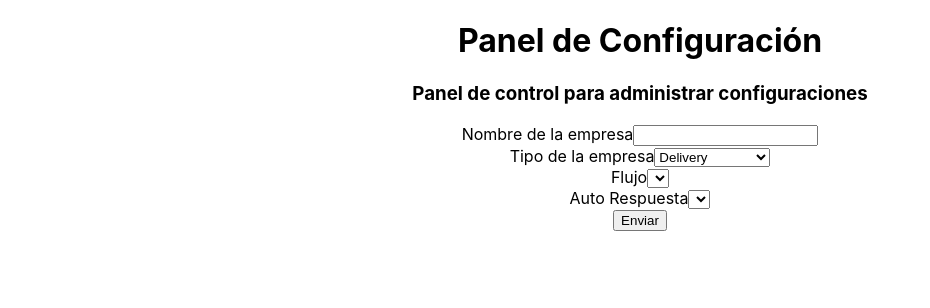
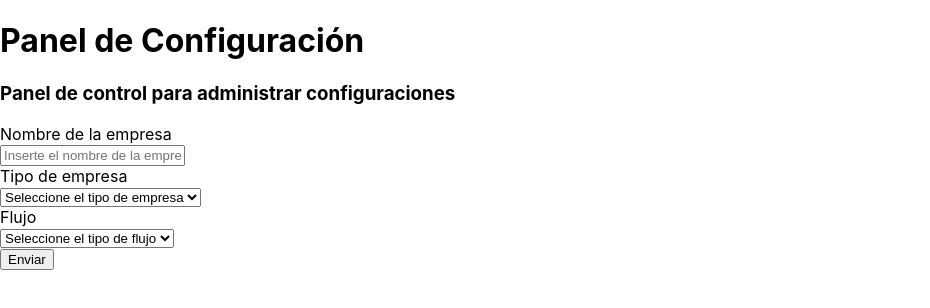
Before and after one commit to Pimed23/configurations-panel, a React (Create React App) app: page / in a window 1280 px wide. Shown: the top 308 px of the page, without its empty margins (0-930 px from the left). Built offline with nearby package versions, Linux system fonts and the light colour scheme.

Commit message:
Manejo de componentes y comportamientos

```diff
--- a/src/App.tsx
+++ b/src/App.tsx
@@ -1,42 +1,140 @@
-import React from 'react';
+import React, {useState, useEffect, FormEvent, Fragment} from 'react';
 import './App.css';
 
+// Utilizando named export para evitar errores
+import { InputField } from './components/InputField';
+import { SelectField } from './components/SelectField';
+import { HeaderField } from './components/Header';
+import { SubmitButton } from './components/SubmitButton';
+
+// Opciones de la lista Tipo de empresa
+const businessTypeList = [
+    {key:'0', value:'def', option:'Seleccione el tipo de empresa'},
+    {key:'1', value:'dlv', option:'Delivery'},
+    {key:'2', value:'sl', option:'Social Listening'},
+    {key:'3', value:'msj', option:'Mensajería'}
+];
+
+// Opciones de la lista Flujo
+const flowCompleteList = [
+    {key:'0', value:'def', option:'Seleccione el tipo de flujo'},
+    {key:'1', value:'com', option:'Completo'},
+    {key:'2', value:'rya', option:'Responde y atiende'},
+    {key:'3', value:'ati', option:'Atiende'},
+    {key:'4', value:'cyr', option:'Clasifica y responde'},
+    {key:'5', value:'res', option:'Responde'}
+]
+
+// Opciones de la lista Auto Respuesta
+const autoReplyCompleteList = [
+    {key:'0', value:'def', option:'Selecciona la Auto Respuesta'},
+    {key:'1', value:'des', option:'Deshabilitado'},
+    {key:'2', value:'pdd', option:'Pedir datos y derivar'},
+    {key:'3', value:'maa', option:'Manejo automático'},
+    {key:'4', value:'cla', option:'Clasificación automática'},
+]
+
 function App() {
-  return (
-    <div className="App">
-      <h1>Panel de Configuración</h1>
-      <h3>Panel de control para administrar configuraciones</h3>
-      <form>
-        <div>
-          <label>Nombre de la empresa</label>
-          <input></input>
-        </div>
-        <div>
-          <label>Tipo de la empresa</label>
-          <select>
-            <option value='dlv'>Delivery</option>
-            <option value='sl'>Social Listening</option>
-            <option value='msj'>Mensajería</option>
-          </select>
-        </div>
-        <div>
-          <label>Flujo</label>
-          <select>
-            <option value=''></option>
-          </select>
-        </div>
-        <div>
-          <label>Auto Respuesta</label>
-          <select>
-            <option value=''></option>
-          </select>
-        </div>
-        <div>
-          <button type='submit'>Enviar</button>
-        </div>
-      </form>
-    </div>
-  );
+
+    // States
+    const [businessName, setBusinessName] = useState('');
+    const [businessType, setBusinessType] = useState<string>('def');
+    const [flowType, setFlowType] = useState<string>('def');
+    const [flowTypeList, setFlowTypeList] = useState([flowCompleteList[0]]);
+    const [autoReplyType, setAutoReplyType] = useState<string>('def')
+    const [autoReplyTypeList, setAutoReplyTypeList] = useState([flowCompleteList[0]])
+
+    // Effects
+    // Controla la lista de flujo a partir del tipo de empresa elegido
+    useEffect(() => {
+        const tempFlowList = [flowCompleteList[0]];
+        setFlowType('def');
+        setAutoReplyType('def');
+
+        if(businessType === 'dlv') {
+        tempFlowList.push(flowCompleteList[1], flowCompleteList[2], flowCompleteList[3]);
+        } else if(businessType === 'sl' || businessType === 'msj') {
+        tempFlowList.push(flowCompleteList[4], flowCompleteList[5]);
+        }
+        setFlowTypeList(tempFlowList);
+    }, [businessType]);
+
+    // Controla la lista de auto respuesta a partir del tipo de flujo elegido
+    useEffect(() => {
+        const tempList = [autoReplyCompleteList[0]];
+        setAutoReplyType('def');
+
+        if(flowType === 'rya') {
+        tempList.push(autoReplyCompleteList[1], autoReplyCompleteList[2], autoReplyCompleteList[3])
+        } else if(flowType === 'res') {
+        tempList.push(autoReplyCompleteList[1], autoReplyCompleteList[4]);
+        }
+        setAutoReplyTypeList(tempList);
+    }, [flowType]);
+
+    // Envio del formulario
+    const handleSubmit = (e: FormEvent) => {
+        e.preventDefault();
+        const data = new FormData();
+        data.append('businessName', businessName);
+        data.append('businessType', businessType);
+        data.append('flowType', flowType);
+        data.append('autoReplyType', autoReplyType);
+
+        // Manejo de errores
+        if(businessName === '') {
+            console.log('Error: Ingrese el Nombre de la Empresa...');
+        } else if(businessType === 'def') {
+            console.log('Error: Seleccione el Tipo de Empresa...');
+        } else if(flowType === 'def') {
+            console.log('Error: Seleccione el Flujo de Empresa...');
+        } else if((flowType === 'rya' || flowType === 'res') && autoReplyType === 'def') {
+            console.log('Error: Seleccione el campo Auto respuesta...');
+        }
+
+        console.log(Object.fromEntries(data.entries()));
+    }
+
+    return (
+        <Fragment>
+            <HeaderField
+                title = 'Panel de Configuración'
+                subtitle = 'Panel de control para administrar configuraciones'
+            />
+
+            <form onSubmit={handleSubmit}>
+                <InputField
+                    title = 'Nombre de la empresa'
+                    message = 'Inserte el nombre de la empresa'
+                    setBusinessName = {setBusinessName}
+                />
+
+                <SelectField
+                    title = 'Tipo de empresa'
+                    selectOptions = {businessTypeList}
+                    setSelectedOption = {setBusinessType}
+                />
+
+                <SelectField
+                    title = 'Flujo'
+                    selectOptions = {flowTypeList}
+                    setSelectedOption = {setFlowType}
+                />
+
+                {(flowType === 'rya' || flowType === 'res') &&
+                <SelectField
+                    title = 'Auto Respuesta'
+                    selectOptions = {autoReplyTypeList}
+                    setSelectedOption = {setAutoReplyType}
+                />
+                }
+
+                <SubmitButton
+                    title = 'Enviar'
+                />
+            </form>
+        </Fragment>
+    );
 }
 
 export default App;
--- /dev/null
+++ b/src/components/Header.tsx
@@ -0,0 +1,21 @@
+import {Fragment} from 'react';
+
+// Props del componente InputField
+interface HeaderFieldProps {
+    title: string;
+    subtitle: string;
+}
+
+const HeaderField = (props: HeaderFieldProps) => {
+
+    const {title, subtitle} = props;
+
+    return (
+        <Fragment>
+            <h1>{title}</h1>
+            <h3>{subtitle}</h3>
+        </Fragment>
+    )
+}
+
+export {HeaderField};
--- /dev/null
+++ b/src/components/InputField.tsx
@@ -0,0 +1,29 @@
+import {Fragment} from 'react';
+
+// Props del componente InputField
+interface InputFieldProps {
+    title: string;
+    message: string;
+    setBusinessName: (val: string) => void;
+}
+
+const InputField = (props: InputFieldProps) => {
+
+    const {title, message, setBusinessName} = props;
+
+    return (
+        <Fragment>
+            <div>
+                <label>{title}</label>
+                <br/>
+                <input
+                    name = 'businessName'
+                    placeholder = {message}
+                    onChange={(e) => {setBusinessName(e.target.value)}}
+                ></input>
+            </div>
+        </Fragment>
+    )
+}
+
+export {InputField};
--- /dev/null
+++ b/src/components/SelectField.tsx
@@ -0,0 +1,37 @@
+import React, {Fragment} from 'react';
+
+// Propos del componente SelectField
+interface SelectFieldProps {
+    title: string;
+    setSelectedOption: (val: string) => void;
+    selectOptions: {
+        key: string,
+        value: string,
+        option: string
+    }[];
+}
+
+const SelectField = (props: SelectFieldProps) => {
+
+    const {title, selectOptions, setSelectedOption} = props;
+
+    return (
+        <Fragment>
+            <div>
+                <label>{title}</label>
+                <br/>
+                <select onChange={(e) => {setSelectedOption(e.target.value)}}>
+                    {selectOptions.map(element => (
+                        <option
+                            key={element.key}
+                            value={element.value}>
+                            {element.option}
+                        </option>
+                    ))};
+                </select>
+            </div>
+        </Fragment>
+    )
+}
+
+export {SelectField};
--- /dev/null
+++ b/src/components/SubmitButton.tsx
@@ -0,0 +1,21 @@
+import {Fragment} from 'react';
+
+// Props del componente SubmitButton
+interface SubmitButtonProps {
+    title: string;
+}
+
+const SubmitButton = (props: SubmitButtonProps) => {
+
+    const {title} = props;
+
+    return (
+        <Fragment>
+            <div>
+                <button type='submit'>{title}</button>
+            </div>
+        </Fragment>
+    )
+}
+
+export {SubmitButton};
```
